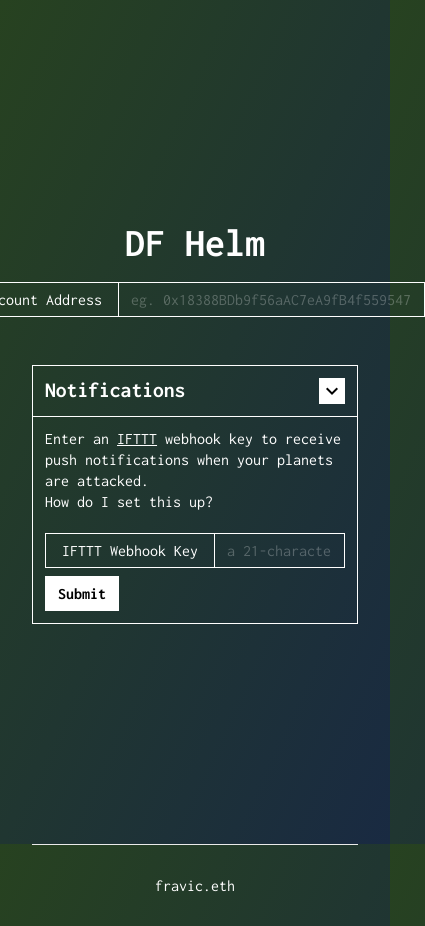
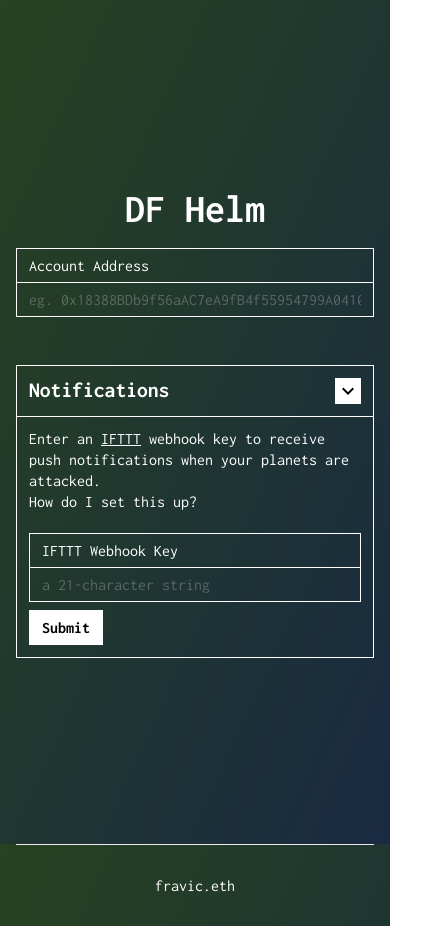
Before and after one commit to fravic/df-bridge, a Next.js app in the folder fe/: page / in a window 390 px wide. Shown: the whole page, 425 px wide, since content can reach past the window. Built offline with nearby package versions, Linux system fonts and the light colour scheme.

Commit message:
Mobile responsive support

```diff
--- a/fe/styles/Home.module.scss
+++ b/fe/styles/Home.module.scss
@@ -1,5 +1,9 @@
 .container {
   padding: 0 2rem;
+
+  @media (max-width: 600px) {
+    padding: 0 1rem;
+  }
 }
 
 .main {
@@ -16,6 +20,7 @@
 
 .header {
   margin-bottom: 3rem;
+  max-width: 100%;
 }
 
 .footer {
@@ -51,15 +56,28 @@
   align-items: center;
   border: 1px solid white;
 
+  label {
+    padding: 0.5rem 0.75rem;
+  }
+
   input {
     border: none;
     border-left: 1px solid white;
     width: 100%;
   }
+
+  @media (max-width: 600px) {
+    flex-wrap: wrap;
+
+    input {
+      border-left: none;
+      border-top: 1px solid white;
+      flex-basis: 100%;
+    }
+  }
 }
 
 .inputLabel {
-  margin: 0 1rem;
   flex-shrink: 0;
 }
 
```
